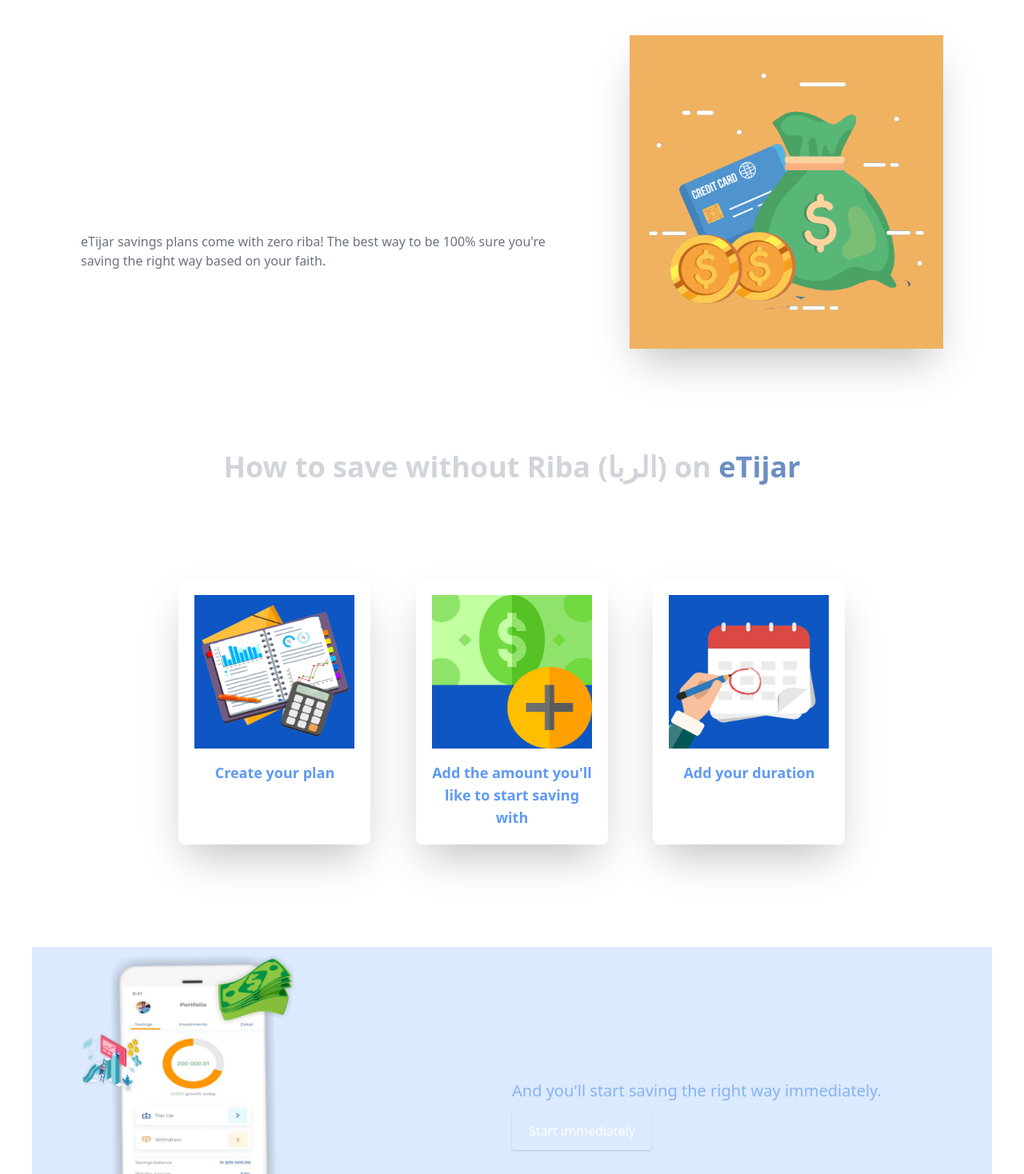
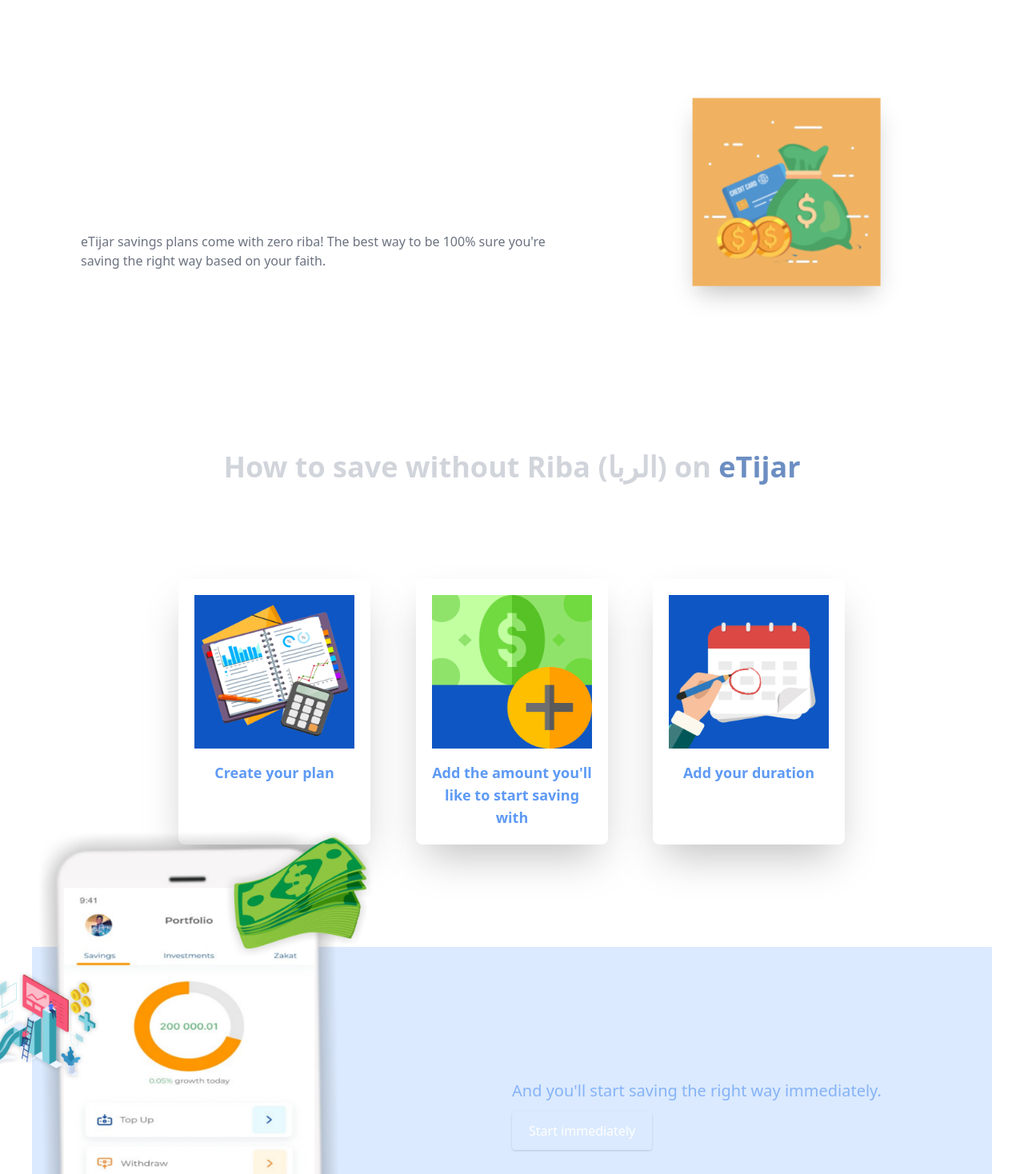
Before and after one commit to eTijar/etijar-landing, a Next.js app: page /savings in a window 1280 px wide. Shown: the part 462-1930 px from the top of the page at 80% size. Built offline with nearby package versions, Linux system fonts and the light colour scheme; what @tailwindcss/typography would draw is missing.

Commit message:
Added animations on Savings page

```diff
--- a/pages/savings.tsx
+++ b/pages/savings.tsx
@@ -1,18 +1,27 @@
 import Link from "next/link"
 import Head from 'next/head';
-import {useState} from "react";
-import { motion } from 'framer-motion'
+import {useState, useEffect} from "react";
+import { motion, AnimatePresence, useTransform, useViewportScroll } from 'framer-motion'
 import Header from '../components/Header'
 import MaxFooter from '../components/MaxFooter'
 import { FaMoneyBillWave, FaChartLine, FaLaptopCode, FaQuestion, FaRocket, FaBalanceScale } from 'react-icons/fa'
+import AOS from 'aos'
+import 'aos/dist/aos.css'
 
 const transition = {duration:1.2, ease: [0.6, 0.01, -0.05, 0.9]};
 
 export default function Savings() {
+    useEffect(()=> {
+		AOS.init();
+	});
+
     const imageSize = {
         width:200,
         height:200,
     };
+    const {scrollYProgress} = useViewportScroll();
+    const scale = useTransform(scrollYProgress, [0, 1], [0.6, 1.5])
+    const scale1 = useTransform(scrollYProgress, [0, 1], [1.8, 0.3])
 
     return(
         <motion.div  className="relative overflow-hidden mx-auto max-h-auto">
@@ -27,14 +36,14 @@
                 <Header />
                 <div className="w-full relative mt-10 md:px-6 px-4 py-40 magic2">
                     <div className=" w-full text-center pt-10 relative">
-                        <div className="text-gray-50 md:text-5xl text-3xl font-black text-shadow hero-eti px-10 mb-2">HALAL SAVINGS</div>
-                        <p className="text-secondary-500 md:text-4xl text-2xl hero-eti text-shadow ">Save the Islamic way!</p>
+                        <motion.div initial={{y:'-100%', opacity:'0'}} animate={{y:'0', opacity:'1', transition: {delay:0.4, ...transition}}} className="text-gray-50 md:text-5xl text-3xl font-black text-shadow hero-eti px-10 mb-2">HALAL SAVINGS</motion.div>
+                        <motion.p initial={{x:'100%', opacity:'0'}} animate={{x:'0', opacity:'1', transition: {delay:0.5, ...transition}}} className="text-secondary-500 md:text-4xl text-2xl hero-eti text-shadow ">Save the Islamic way!</motion.p>
                     </div>
                     </div>
                     </div>
 
                     <div className="relative min-h-auto w-auto pb-2 md:pb-4 px-6 lg:px-3 lg:mx-10 mx-6  flex justify-around items-center flex-wrap flex-row-reverse">
-				<img className="w-3/6 sm:w-2/6 p-2 shadow-2xl bg-secondary-500 -mt-32 shapeless" src="savings.png" alt="savings" />
+				<motion.img style={{scale:scale}} className="w-3/6 sm:w-2/6 p-2 shadow-2xl bg-secondary-500 -mt-32 shapeless" src="savings.png" alt="savings" />
 				<div className="w-full lg:w-3/6 h-full mt-5 justify-center lg:justify-start flex items-center flex-wrap">
 					<p className="text-base text-gray-500">
                     eTijar savings plans come with zero riba! The best way to be 100% sure you're saving the right way based on your faith.</p>
@@ -47,17 +56,18 @@
                     </div>
 
                     <div className=" w-full flex justify-between flex-wrap md:px-6 px-3 py-10">
-						<motion.div whileHover= {{scale:1.03}} className=" relative w-60 shadow-2xl rounded-lg mb-20 lg:mb-2 p-5 text-sm text-gray-500">
+						<motion.div whileHover= {{scale:1.03}} data-aos="zoom-in-left" data-aos-duration="1000" className=" relative w-60 shadow-2xl rounded-lg mb-20 lg:mb-2 p-5 text-sm text-gray-500">
                             <img className="w-full h-48 bg-primary-400" src="plan.png" about="plan" />
                             <h2 className="w-full text-lg text-primary-100 font-bold mt-4 text-center">Create your plan</h2>
 
 						</motion.div>
-                        <motion.div whileHover= {{scale:1.03}} className=" relative w-60 shadow-2xl rounded-lg mb-20 lg:mb-2 p-5 text-sm text-gray-500">
+                        <motion.div whileHover= {{scale:1.03}} data-aos="fade-up"
+     data-aos-anchor-placement="top-bottom" data-aos-duration="2000" className=" relative w-60 shadow-2xl rounded-lg mb-20 lg:mb-2 p-5 text-sm text-gray-500">
                             <img className="w-full h-48 bg-primary-400" src="amount.png" about="amount" />
                             <h2 className="w-full text-lg text-primary-100 font-bold mt-4 text-center">Add the amount you'll like to start saving with</h2>
 
 						</motion.div>
-                        <motion.div whileHover= {{scale:1.03}} className=" relative w-60 shadow-2xl rounded-lg mb-20 lg:mb-2 p-5 text-sm text-gray-500">
+                        <motion.div whileHover= {{scale:1.03}} data-aos="zoom-in-right" data-aos-duration="1000" className=" relative w-60 shadow-2xl rounded-lg mb-20 lg:mb-2 p-5 text-sm text-gray-500">
                             <img className="w-full h-48 bg-primary-400" src="duration.png" about="duration" />
                             <h2 className="w-full text-lg text-primary-100 font-bold mt-4 text-center">Add your duration</h2>
 
@@ -67,7 +77,7 @@
                     </div>
                     </div>
                     <div className="relative min-h-auto w-auto bg-blue-100 pt-2 pb-6 px-6 lg:px-3 lg:mx-10 mx-6 mt-10 flex md:justify-between justify-center items-center flex-wrap">
-                    <motion.img whileHover= {{scale:0.8}} className="w-3/6 md:w-2/6 mb-3 md:mb-0" src="savings-phone.png" alt="savings-phone" />
+                    <motion.img style={{scale:scale1}} className="w-3/6 md:w-2/6 mb-3 md:mb-0" src="savings-phone.png" alt="savings-phone" />
                 <div className="w-full md:w-3/6 h-full justify-center lg:justify-start flex items-center flex-wrap">
 					<p className="text-xl text-primary-50">
                     And you'll start saving the right way immediately.</p>
@@ -84,21 +94,24 @@
 						<h2 className="text-xl md:text-4xl font-black text-gray-300">SAVING <span className=" text-primary-500 opacity-60">OPTIONS</span></h2>
 					</div>
 					<div className="relative mt-16 md:mt-8 w-full h-auto flex justify-between flex-wrap mb-6">
-						<div className=" md:w-1/4 w-full px-4 py-5 pb-2 mb-8 rounded-lg shadow-2xl rounded border font-base flex items-center flex-wrap heroo">
+						<div data-aos="fade-up"
+     data-aos-anchor-placement="top-bottom" data-aos-duration="2000" className=" md:w-1/4 w-full px-4 py-5 pb-2 mb-8 rounded-lg shadow-2xl rounded border font-base flex items-center flex-wrap heroo">
 							<img className="w-12 h-12 mr-2 p-2 bg-blue-200 rounded-full shadow-xl" src="handcoin.png" alt="hand-coin" />
 							<div className="w-full mt-3 mb-3">
                             <p className=" text-primary-600">Cash Stash</p>
                             </div>
                             <p className="text-gray-500 text-sm"> Lock away lumpsum funds safely and earn no Riba. <span className="text-blue-300">Start from 50,000</span></p>
 						</div>
-                        <div className="md:w-1/4 w-full px-4 py-5 pb-2 mb-8 rounded-lg shadow-2xl border rounded font-base flex items-center flex-wrap heroo">
+                        <div data-aos="fade-up"
+     data-aos-anchor-placement="top-bottom" data-aos-duration="2000" className="md:w-1/4 w-full px-4 py-5 pb-2 mb-8 rounded-lg shadow-2xl border rounded font-base flex items-center flex-wrap heroo">
 							<img className="w-12 h-12 mr-2 p-2 bg-blue-200 rounded-full shadow-xl" src="banking.png" alt="banking" />
 							<div className="w-full mt-3 mb-3">
                             <p className=" text-primary-600">Goal Stash</p>
                             </div>
                             <p className="text-gray-500 text-sm">Save a fixed amount periodically daily, weekly or monthly for set goals with Zero Interest and Zero charges. <span className="text-blue-300">Start from 50,000</span></p>
 						</div>
-                        <div className="md:w-1/4 w-full px-4 py-5 pb-2 mb-8 rounded-lg shadow-2xl border rounded font-base flex items-center flex-wrap heroo">
+                        <div data-aos="fade-up"
+     data-aos-anchor-placement="top-bottom" data-aos-duration="2000" className="md:w-1/4 w-full px-4 py-5 pb-2 mb-8 rounded-lg shadow-2xl border rounded font-base flex items-center flex-wrap heroo">
 							<img className="w-12 h-12 mr-2 p-2 bg-blue-200 rounded-full shadow-xl" src="insight.png" alt="insight" />
 							<div className="w-full mt-3 mb-3">
                             <p className=" text-primary-600">Flex Stash</p>
```
